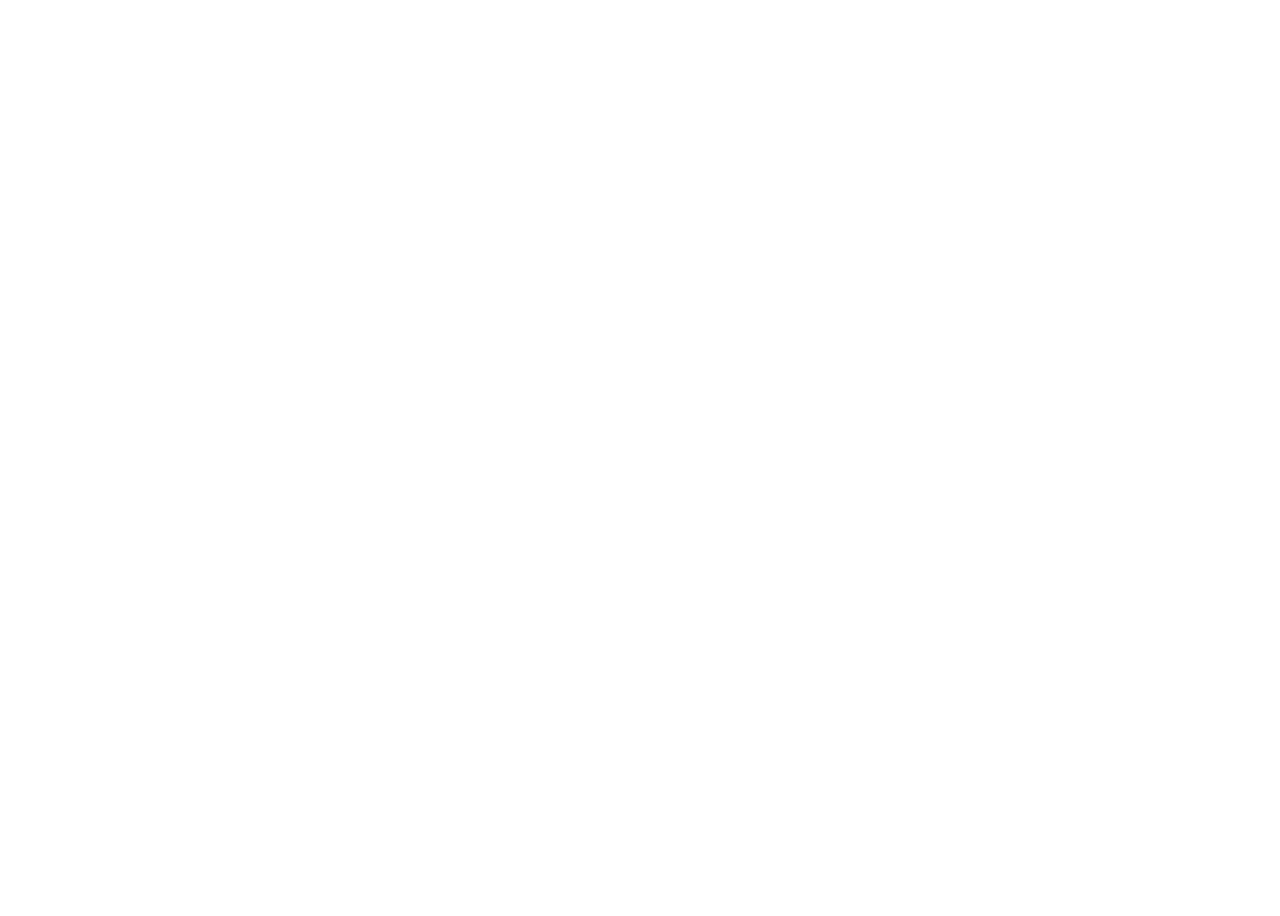
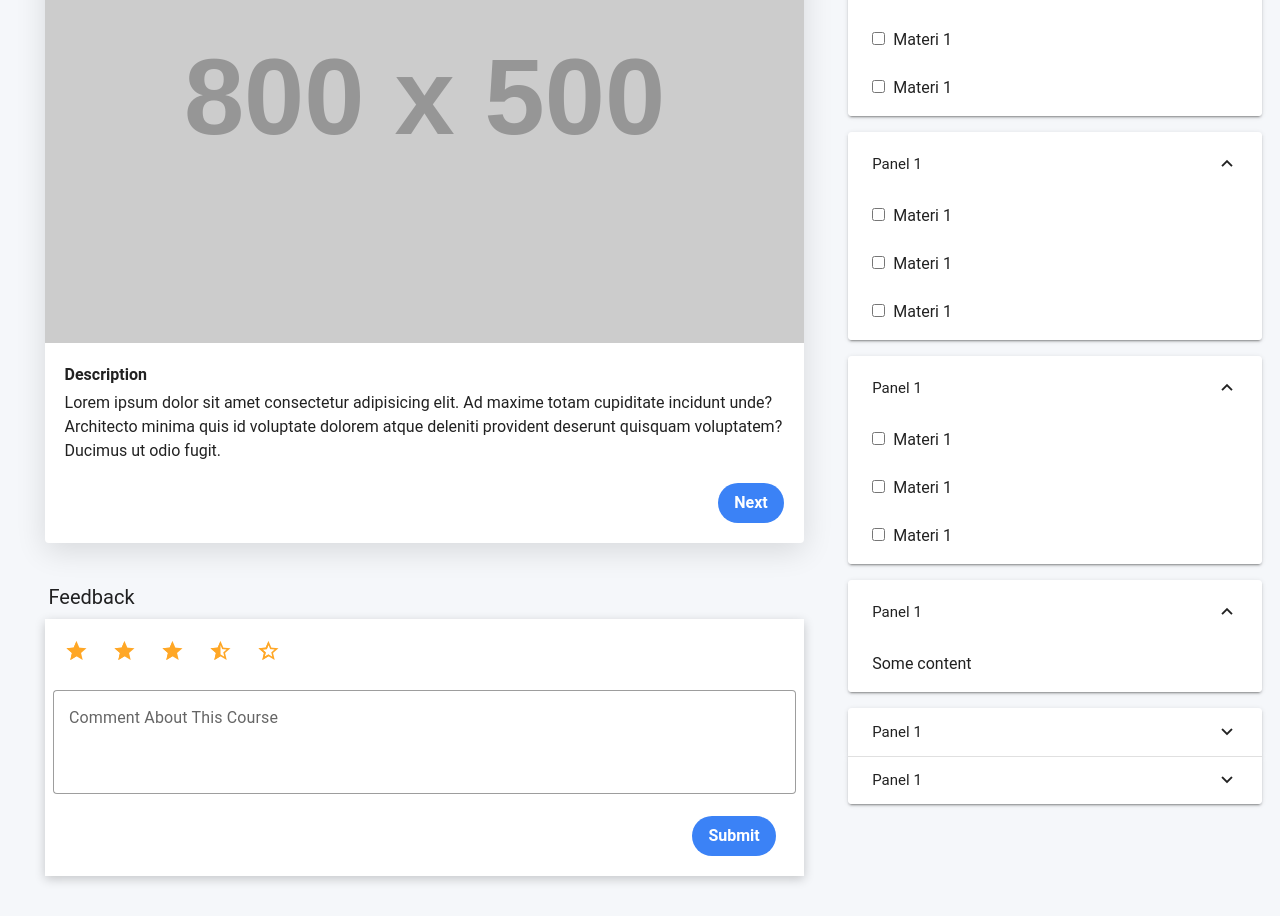
Before and after one commit to hrndbrs/EduFox-fe, a Vue app in the folder edufox/: page /enroll in a window 1280 px wide. Before the commit this address had no page. Shown: the part 300-1216 px from the top of the page. Before the commit the page ends 800 px from the top, so only its background shows below. Built offline with nearby package versions, Linux system fonts and the light colour scheme.

Commit message:
ADD: - Component NotFound - Add route for enroll id - feedback&rate in courseId - endrollmentId Page
FIX:
class="h-screen overflow-y-scroll" in mainLayout

```diff
--- /dev/null
+++ b/edufox/src/components/NotFound.vue
@@ -0,0 +1,13 @@
+<script>
+export default {
+    name:"NotFound"
+}
+</script>
+
+<template>
+
+</template>
+
+<style scoped>
+
+</style>
--- a/edufox/src/layouts/MainLayout.vue
+++ b/edufox/src/layouts/MainLayout.vue
@@ -1,5 +1,5 @@
 <template>
-  <div class="h-screen overflow-y-scroll">
+  <div>
     <NavBar />
     <RouterView />
   </div>
--- a/edufox/src/router/index.js
+++ b/edufox/src/router/index.js
@@ -27,8 +27,13 @@
         },
         {
           path: "/coursess",
+          name: "course-details",
+          component: () => import("../views/CourseByIdView.vue")
+        },
+        {
+          path: "/enroll",
           name: "course-detail",
-          component: () => import("../views/CourseByIdView.vue")
+          component: () => import("../views/EnrollmentsId.vue")
         }
       ]
     },
--- a/edufox/src/views/CourseByIdView.vue
+++ b/edufox/src/views/CourseByIdView.vue
@@ -3,7 +3,7 @@
   name: 'CourseByIdView',
   data() {
     return {
-      panel: [0, 1, 2, 3],
+      panel: [0, 1, 2, 3]
     }
   }
 }
@@ -68,6 +68,83 @@
             </v-expansion-panel>
           </v-expansion-panels>
         </div>
+        <div>
+          <v-card
+            class="d-flex flex-column mx-auto py-8 mt-5"
+            elevation="4"
+            height="500"
+            width="420"
+          >
+            <div class="d-flex justify-center mt-auto text-h5">Rating overview</div>
+            <div class="d-flex align-center flex-column my-auto">
+              <div class="text-h2 mt-5">
+                3.5
+                <span class="text-h6 ml-n3">/5</span>
+              </div>
+
+              <v-rating :model-value="3.5" color="yellow-darken-3" half-increments></v-rating>
+              <div class="px-3">3,360 ratings</div>
+            </div>
+
+            <v-list bg-color="transparent" class="d-flex flex-column-reverse" density="compact">
+              <v-list-item v-for="(rating, i) in 5" :key="i">
+                <v-progress-linear
+                  :model-value="rating * 15"
+                  class="mx-n5"
+                  color="yellow-darken-3"
+                  height="20"
+                  rounded
+                ></v-progress-linear>
+
+                <template v-slot:prepend>
+                  <span>{{ rating }}</span>
+                  <v-icon icon="mdi-star" class="mx-3"></v-icon>
+                </template>
+
+                <template v-slot:append>
+                  <div class="rating-values">
+                    <span class="d-flex justify-end"> {{ rating * 224 }} </span>
+                  </div>
+                </template>
+              </v-list-item>
+            </v-list>
+          </v-card>
+          <div class="h-[55vh] bg-gray-100 flex items-center justify-center">
+            <div class="px-5">
+              <div
+                class="bg-white max-w-xl rounded-2xl px-10 py-8 shadow-lg hover:shadow-2xl transition duration-500"
+              >
+                <div
+                  class="w-14 h-14 bg-yellow-500 rounded-full flex items-center justify-center font-bold text-white"
+                >
+                  LOGO
+                </div>
+                <div class="mt-4">
+                  <h1 class="text-lg text-gray-700 font-semibold hover:underline cursor-pointer">
+                    Product Review
+                  </h1>
+                  <div class="flex mt-2">
+                    <v-rating
+                  v-model="rating"
+                  readonly
+                  half-increments
+                  :model-value="5"
+                  :size="25"
+                  color="orange-lighten-1"
+                  class="mt-2"
+                ></v-rating>
+                  </div>
+                  <p class="mt-4 text-md text-gray-600">
+                    But I must explain to you how all this mistaken idea of denouncing pleasure and
+                    praising pain was born and I will give you a complete account of the system, and
+                    expound the actual teachings of the great explorer of the truth, the
+                    master-builder of human happines.
+                  </p>
+                </div>
+              </div>
+            </div>
+          </div>
+        </div>
       </div>
     </section>
   </main>
@@ -75,6 +152,6 @@
 
 <style scoped>
 #bd {
-  border: 0px solid red;
+  border: 1px solid red;
 }
 </style>
--- a/edufox/src/views/EnrollmentsId.vue
+++ b/edufox/src/views/EnrollmentsId.vue
@@ -0,0 +1,156 @@
+<script>
+export default {
+  name: 'EnrollmentId',
+  data() {
+    return {
+      panel: [0, 1, 2, 3],
+      rating: 3.5
+    }
+  }
+}
+</script>
+
+<template>
+  <main class="flex" style="background-color: #f5f7fa">
+    <!-- left-section -->
+    <section class="w-11/12 h-100 flex justify-center" id="bd">
+      <div class="w-11/12 h-100 ml-5 py-10" id="bd">
+        <div class="mb-1" id="bd">
+          <p class="text-4xl">Title Courses</p>
+        </div>
+        <div style="background-color: #fff" class="rounded shadow-[0_8px_30px_rgb(0,0,0,0.12)]" id="bd">
+          <div class="flex justify-center">
+            <img :src="'https://placehold.co/800x500'" alt="" class="pt-5" />
+          </div>
+          <div class="py-5 px-5" id="">
+            <p class="font-semibold">Description</p>
+            <p class="pt-1">
+              Lorem ipsum dolor sit amet consectetur adipisicing elit. Ad maxime totam cupiditate
+              incidunt unde? Architecto minima quis id voluptate dolorem atque deleniti provident
+              deserunt quisquam voluptatem? Ducimus ut odio fugit.
+            </p>
+          </div>
+          <div class="flex justify-end pr-5" id="bd">
+            <button
+              class="bg-blue-500 hover:bg-blue-700 text-white font-bold py-2 px-4 rounded-full mb-5"
+            >
+              Next
+            </button>
+          </div>
+        </div>
+        <!-- Feedback & rating -->
+        <div class="mt-10">
+          <div>
+            <p class="ml-1 text-xl">Feedback</p>
+          </div>
+          <div id="bd" class="bg-white shadow-[0_3px_10px_rgb(0,0,0,0.2)] mt-2">
+            <div class="mx-2">
+              <div class="">
+                <v-rating
+                  v-model="rating"
+                  hover
+                  half-increments
+                  color="orange-lighten-1"
+                  class="mt-2"
+                ></v-rating>
+              </div>
+              <div class="mt-2">
+                <v-textarea
+                  label="Comment About This Course"
+                  auto-grow
+                  variant="outlined"
+                  rows="3"
+                  row-height="25"
+                  shaped
+                ></v-textarea>
+              </div>
+              <div class="flex justify-end pr-5" id="bd">
+            <button
+              class="bg-blue-500 hover:bg-blue-700 text-white font-bold py-2 px-4 rounded-full mb-5"
+            >
+              Submit
+            </button>
+          </div>
+            </div>
+          </div>
+        </div>
+      </div>
+    </section>
+
+    <!-- Right-section -->
+    <section id="bd" class="w-3/6 h-100">
+      <div class="ml-5 py-24 w-11/12 h-100" id="bd">
+        <div class="mb-5" id="bd">
+          <p class="text-xl">Table Of Content</p>
+        </div>
+        <div class="">
+          <v-expansion-panels v-model="panel" multiple>
+            <v-expansion-panel>
+              <v-expansion-panel-title>Panel 1</v-expansion-panel-title>
+              <v-expansion-panel-text>
+                <input type="checkbox" name="" id="" />
+                <label for="" class="ml-2">Materi 1</label>
+              </v-expansion-panel-text>
+              <v-expansion-panel-text>
+                <input type="checkbox" name="" id="" />
+                <label for="" class="ml-2">Materi 1</label>
+              </v-expansion-panel-text>
+              <v-expansion-panel-text>
+                <input type="checkbox" name="" id="" />
+                <label for="" class="ml-2">Materi 1</label>
+              </v-expansion-panel-text>
+            </v-expansion-panel>
+            <v-expansion-panel>
+              <v-expansion-panel-title>Panel 1</v-expansion-panel-title>
+              <v-expansion-panel-text>
+                <input type="checkbox" name="" id="" />
+                <label for="" class="ml-2">Materi 1</label>
+              </v-expansion-panel-text>
+              <v-expansion-panel-text>
+                <input type="checkbox" name="" id="" />
+                <label for="" class="ml-2">Materi 1</label>
+              </v-expansion-panel-text>
+              <v-expansion-panel-text>
+                <input type="checkbox" name="" id="" />
+                <label for="" class="ml-2">Materi 1</label>
+              </v-expansion-panel-text>
+            </v-expansion-panel>
+            <v-expansion-panel>
+              <v-expansion-panel-title>Panel 1</v-expansion-panel-title>
+              <v-expansion-panel-text>
+                <input type="checkbox" name="" id="" />
+                <label for="" class="ml-2">Materi 1</label>
+              </v-expansion-panel-text>
+              <v-expansion-panel-text>
+                <input type="checkbox" name="" id="" />
+                <label for="" class="ml-2">Materi 1</label>
+              </v-expansion-panel-text>
+              <v-expansion-panel-text>
+                <input type="checkbox" name="" id="" />
+                <label for="" class="ml-2">Materi 1</label>
+              </v-expansion-panel-text>
+            </v-expansion-panel>
+            <v-expansion-panel>
+              <v-expansion-panel-title>Panel 1</v-expansion-panel-title>
+              <v-expansion-panel-text> Some content </v-expansion-panel-text>
+            </v-expansion-panel>
+            <v-expansion-panel>
+              <v-expansion-panel-title>Panel 1</v-expansion-panel-title>
+              <v-expansion-panel-text> Some content </v-expansion-panel-text>
+            </v-expansion-panel>
+            <v-expansion-panel>
+              <v-expansion-panel-title>Panel 1</v-expansion-panel-title>
+              <v-expansion-panel-text> Some content </v-expansion-panel-text>
+            </v-expansion-panel>
+          </v-expansion-panels>
+        </div>
+      </div>
+    </section>
+  </main>
+</template>
+
+<style scoped>
+#bd {
+  border: 0px solid;
+}
+</style>
```
